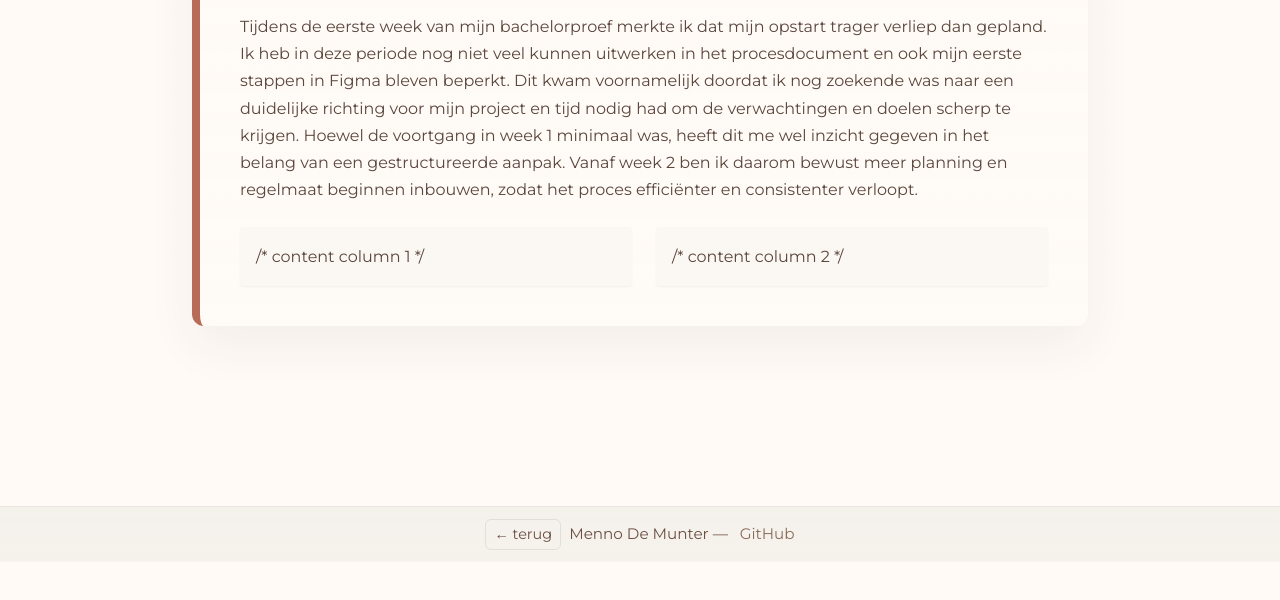
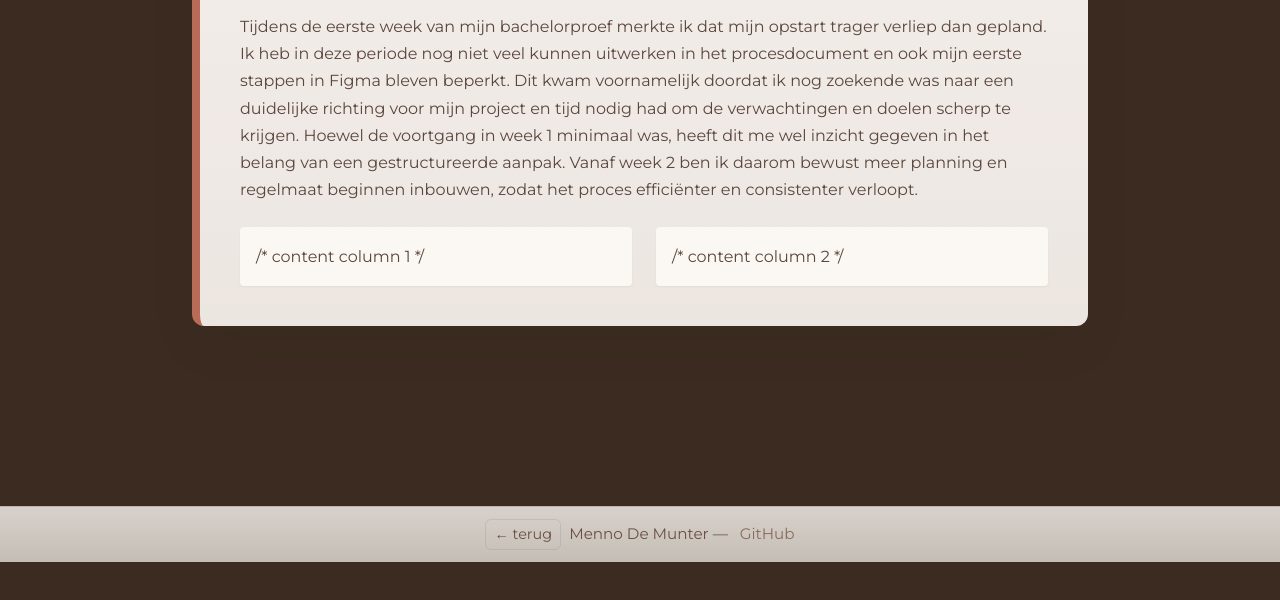
Before and after one commit to MennoDeMunter/tailwindHTML, a website: page tailwindHTML-main/week1.html in a window 1280 px wide. Shown: the part 238-838 px from the top of the page. Drawn offline with nearby package versions, Linux system fonts and the light colour scheme; a web font is replaced by a local one.

Commit message:
Add files via upload

```diff
--- a/tailwindHTML-main/assets/styles.css
+++ b/tailwindHTML-main/assets/styles.css
@@ -240,6 +240,13 @@ main.max-w-4xl p { color: #5a463d; line-height:1.7; }
     }
 }
 
+/* helper class to force the start-screen brown on specific pages */
+.site-brown { background-color: var(--start-bg) !important; color: var(--start-text) !important; }
+
+/* ensure elements that relied on .bg-white remain parchment when used inside content cards */
+.site-brown .bg-white { background-color: #fffaf6 !important; }
+.site-brown .bg-gray-50 { background-color: #fbf7f2 !important; }
+
 /* ensure footer space still respected on hero */
 .hero:after { content: ''; display:block; height: var(--site-footer-height); }
 
--- a/tailwindHTML-main/week1.html
+++ b/tailwindHTML-main/week1.html
@@ -25,7 +25,7 @@
         <link rel="stylesheet" href="assets/nav.css">
         <link rel="stylesheet" href="assets/typography.css">
     </head>
-    <body class="bg-white text-teal-300 min-h-screen">
+    <body class="site-brown text-teal-300 min-h-screen">
         <main class="max-w-4xl mx-auto p-6">
             <a href="index.html" class="inline-block mb-6 text-teal-600 font-semibold">← homepage</a>
             <a href="week2.html" class="next-button" aria-label="Volgende week">Volgende →</a>
```
Also changed, not shown: tailwindHTML-main/week10.html (+1 -1 lines), tailwindHTML-main/week11.html (+1 -1 lines), tailwindHTML-main/week12.html (+1 -1 lines), tailwindHTML-main/week2.html (+1 -1 lines), tailwindHTML-main/week3.html (+1 -1 lines), tailwindHTML-main/week4.html (+1 -1 lines), tailwindHTML-main/week5.html (+1 -1 lines), tailwindHTML-main/week6.html (+1 -1 lines), tailwindHTML-main/week7.html (+1 -1 lines), tailwindHTML-main/week8.html (+1 -1 lines), tailwindHTML-main/week9.html (+1 -1 lines).
